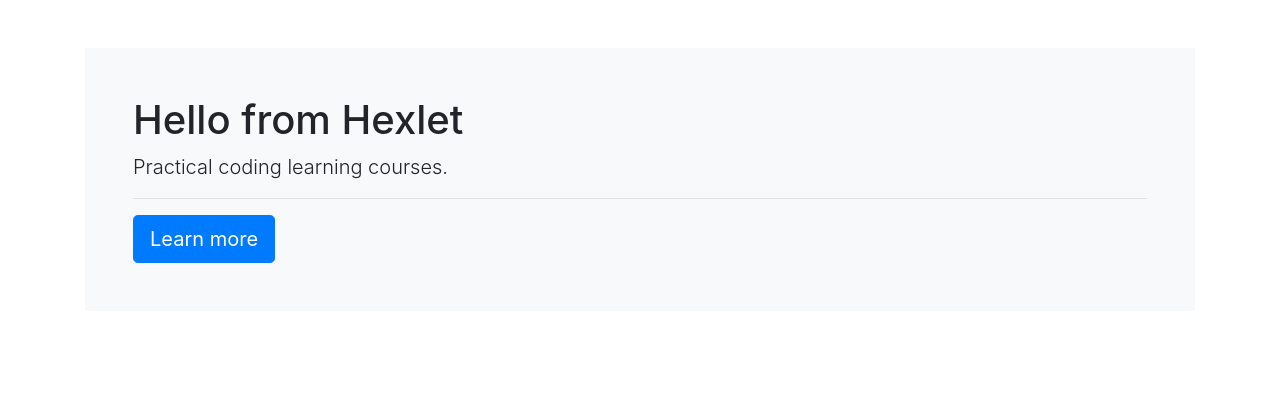
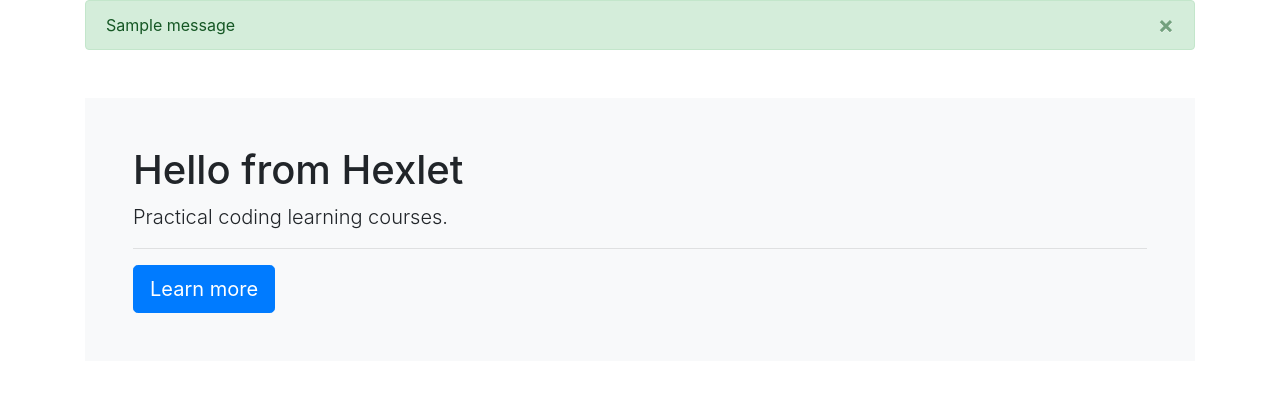
Before and after one commit to nteir/python-project-lvl4, a Django app: page / in a window 1280 px wide. Shown: the part 80-500 px from the top of the page. Run offline with Django 4.2, Linux system fonts and the light colour scheme; tables that the repository leaves empty hold one stand-in row (values such as "Sample post"); one stand-in notice (Sample message) is shown; some libraries are stand-ins or nearby versions.

Commit message:
add flash messages

```diff
--- a/task_manager/templates/index.html
+++ b/task_manager/templates/index.html
@@ -3,6 +3,7 @@
 
 {% block content %}
     <main role="main" class="container wrapper flex-grow-1">
+        {% include 'messages.html' %}
         <div class="card-body p-5 bg-light mt-5">
             <h1>{% translate 'Hello from Hexlet' %}</h1>
             <p class="lead">{% translate 'Practical coding learning courses.' %}</p>
--- a/task_manager/templates/login.html
+++ b/task_manager/templates/login.html
@@ -3,6 +3,7 @@
 
 {% block content %}
     <main role="main" class="container wrapper flex-grow-1">
+        {% include 'messages.html' %}
         <h1 class="my-4">{% translate 'Sign in' %}</h1>
         <form method="post">
             {% csrf_token %}
--- /dev/null
+++ b/task_manager/templates/messages.html
@@ -0,0 +1,12 @@
+{% load i18n %}
+
+{% for message in messages %}
+    <div class="container-fluid p-0">
+        <div class="alert {{ message.tags }} alert-dismissible" role="alert" >
+            <button type="button" class="close" data-dismiss="alert" aria-label="Close">
+                <span aria-hidden="True">&times;</span>
+            </button>
+            {{ message }}
+        </div>
+    </div>
+{% endfor %}
--- a/task_manager/views.py
+++ b/task_manager/views.py
@@ -1,14 +1,14 @@
-from django.shortcuts import render
+# from django.shortcuts import render
+from django.contrib.auth.models import User
 from django.views.generic import TemplateView
 from django.views.generic.list import ListView
-# from django.views.generic.edit import FormView
-from django.views.generic.edit import CreateView
+from django.views.generic.edit import CreateView, UpdateView
 from django.contrib.auth.views import LoginView, LogoutView
-# from django.contrib.auth.forms import UserCreationForm
-# from django.utils.translation import gettext
+from django.utils.translation import gettext as _
 from django.urls import reverse_lazy
-from django.contrib.auth.models import User
+from django.contrib import messages
 from .forms import SignUpForm, LoginForm
+from django.contrib.messages.views import SuccessMessageMixin
 
 
 class HomeView(TemplateView):
@@ -24,12 +24,13 @@ class UsersView(ListView):
     paginate_by = 10
 
 
-class UserCreateView(CreateView):
+class UserCreateView(SuccessMessageMixin, CreateView):
 
     model = User
     form_class = SignUpForm
     template_name = "register.html"
     success_url = reverse_lazy('login')
+    success_message = _("Пользователь успешно зарегистрирован")
 
 
 # class UserCreateView(FormView):
@@ -43,15 +44,20 @@ class UserCreateView(CreateView):
 #         return super(UserCreateView, self).form_valid(form)
 
 
-class UserLoginView(LoginView):
+class UserLoginView(SuccessMessageMixin, LoginView):
 
     model = User
     form_class = LoginForm
     template_name = "login.html"
     redirect_authenticated_user = True
     success_url = reverse_lazy('home')
+    success_message = _("Вы залогинены")
 
 
 class UserLogoutView(LogoutView):
 
     next_page = reverse_lazy('home')
+
+    def dispatch(self, request, *args, **kwargs):
+        messages.info(self.request, _("Вы разлогинены"))
+        return super().dispatch(request, *args, **kwargs)
```
Also changed, not shown: task_manager/settings.py (+10 -0 lines), task_manager/templates/base.html (line endings or trailing spaces).
